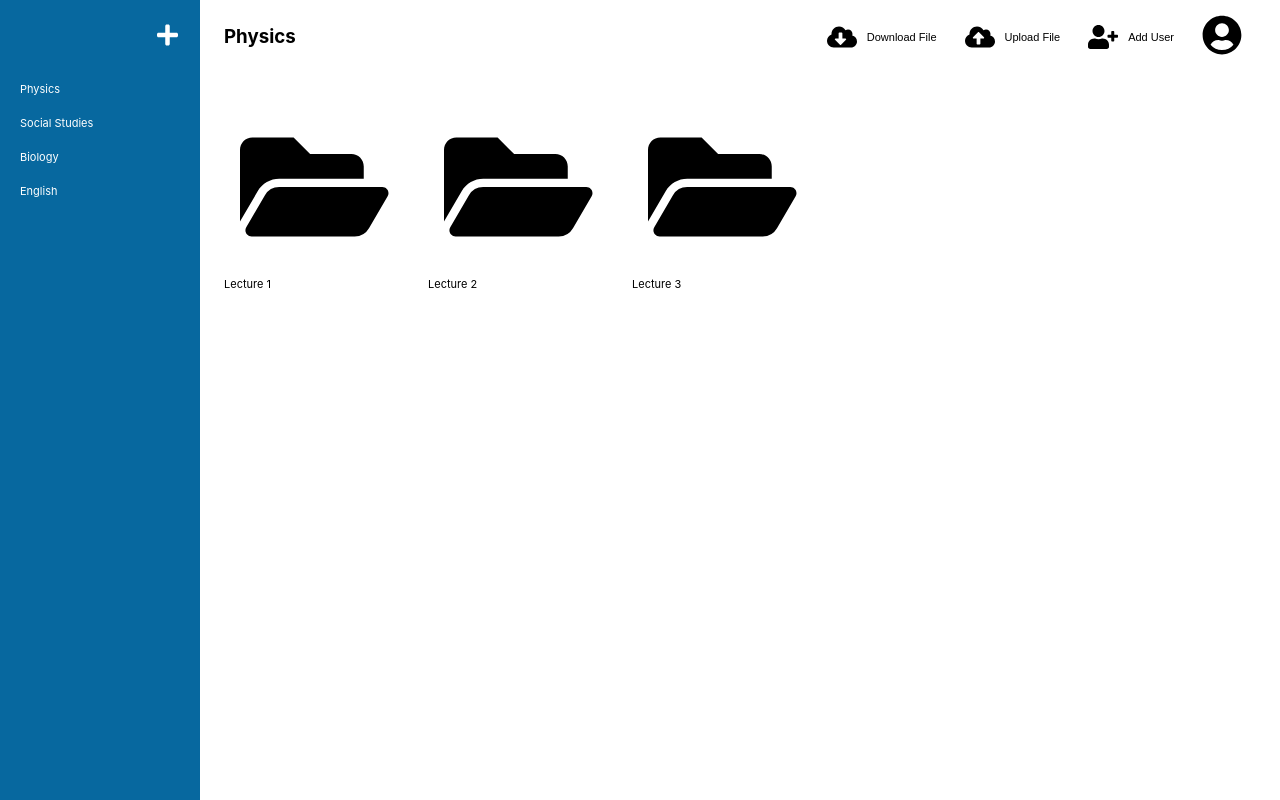
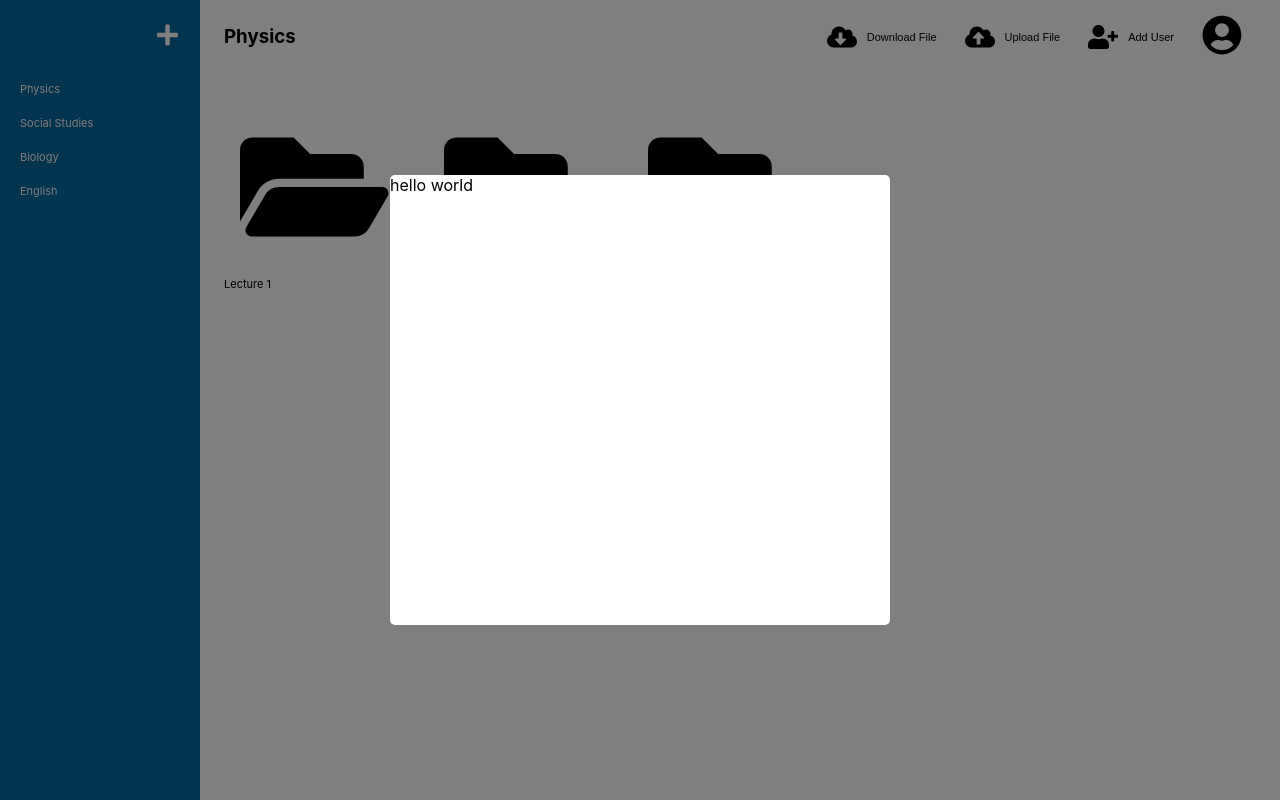
Before and after one commit to hyungmogu/note-sharing-app, a React (Create React App) app in the folder web/: page /note-sharing-app/notes/1 in a window 1280 px wide. Built offline with nearby package versions, Linux system fonts and the light colour scheme.

Commit message:
feat: Add base code 'UploadFileModal'

```diff
--- a/web/src/App.js
+++ b/web/src/App.js
@@ -21,6 +21,8 @@ import SignUpScreen from './screens/SignUpScreen';
 import NotFoundScreen from './screens/NotFoundScreen';
 import LogOutScreen from './screens/LogOutScreen';
 import './App.scss';
+
+import UploadFileModal from './modals/UploadFileModal';
 
 class App extends Component {
 
@@ -139,6 +141,7 @@ class App extends Component {
                             <PrivateRoute path="/notes/:note" component={DirectoryScreen}/>
                             <Route component={NotFoundScreen}/>
                         </Switch>
+                        <UploadFileModal></UploadFileModal>
                     </div>
                 </BrowserRouter>
             </AppProvider>
--- a/web/src/modals/UploadFileModal.js
+++ b/web/src/modals/UploadFileModal.js
@@ -0,0 +1,19 @@
+import React, { Component } from 'react';
+
+import { withRouter } from 'react-router-dom';
+
+import Modal from './Modal';
+
+class UploadFileModal extends Component {
+    modalRef = React.createRef();
+
+    render() {
+        return (
+            <Modal ref={this.modalRef}>
+                <div>hello world</div>
+            </Modal>
+        );
+    }
+};
+
+export default withRouter(UploadFileModal);
```
